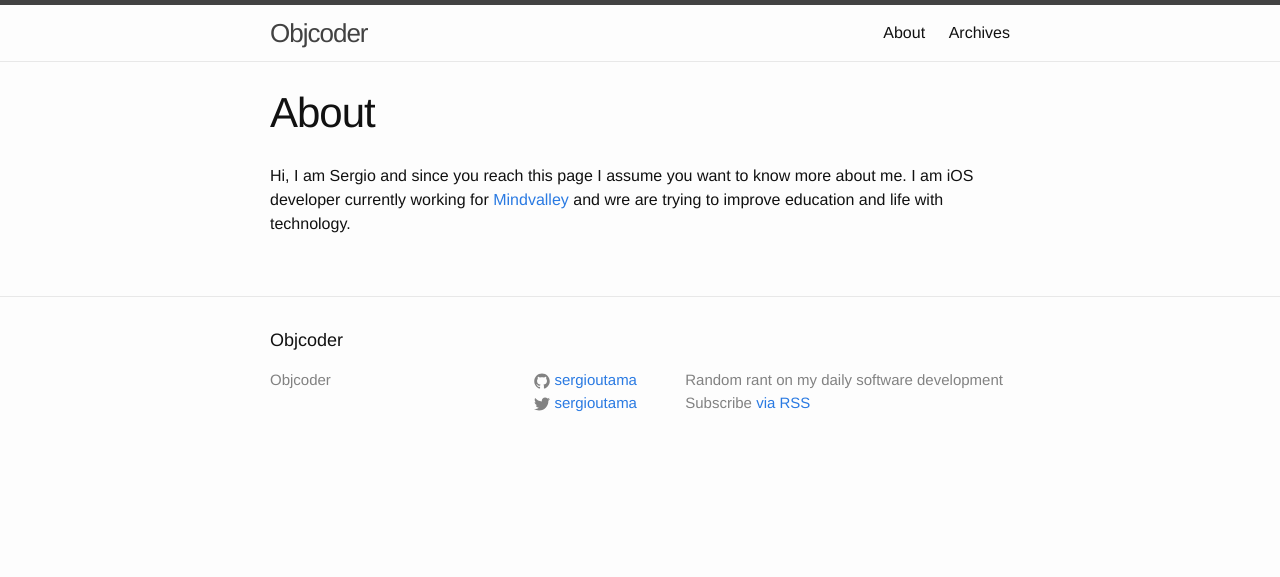
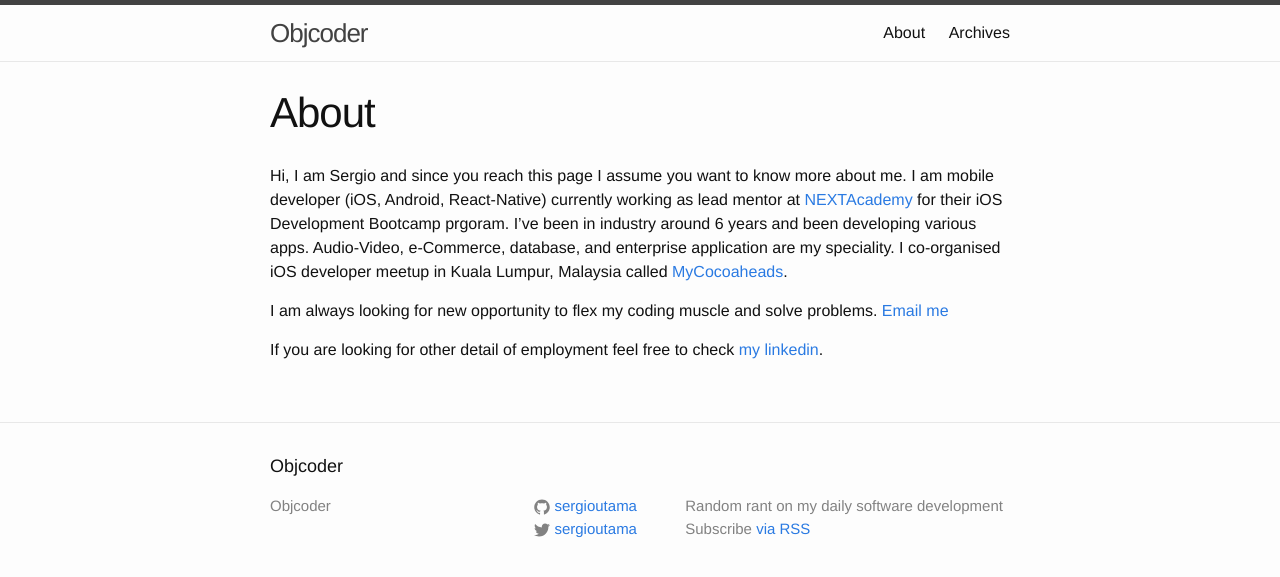
Before and after one commit to sergioutama/sergioutama.github.io, a Jekyll site: the page built from about.md, in a window 1280 px wide. Shown: the top 577 px of the page. Built offline with Jekyll 4.4.1, drawn with Linux system fonts in a browser that asks for light colours.

Commit message:
Edit about page

```diff
--- a/about.md
+++ b/about.md
@@ -4,4 +4,8 @@ title: About
 permalink: /about/
 ---
 
-Hi, I am Sergio and since you reach this page I assume you want to know more about me. I am iOS developer currently working for [Mindvalley](http://mindvalley.com) and wre are trying to improve education and life with technology.
+Hi, I am Sergio and since you reach this page I assume you want to know more about me. I am mobile developer (iOS, Android, React-Native) currently working as lead mentor at [NEXTAcademy](https://nextacademy.com) for their iOS Development Bootcamp prgoram. I've been in industry around 6 years and been developing various apps. Audio-Video, e-Commerce, database, and enterprise application are my speciality. I co-organised iOS developer meetup in Kuala Lumpur, Malaysia called [MyCocoaheads](https://www.facebook.com/groups/mycocoaheads/).
+
+I am always looking for new opportunity to flex my coding muscle and solve problems. [Email me](mailto:sergioutama@gmail.com)
+
+If you are looking for other detail of employment feel free to check [my linkedin](https://my.linkedin.com/in/sergioutama).
```
